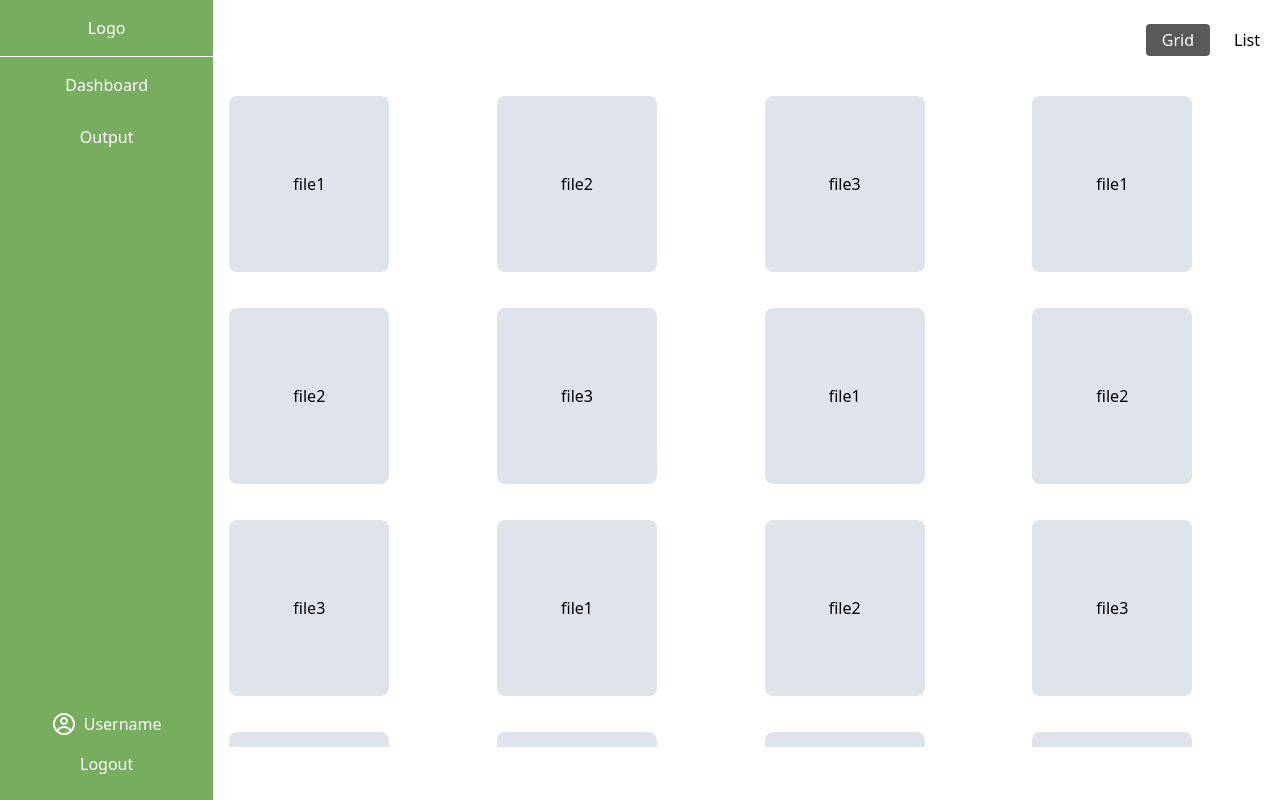
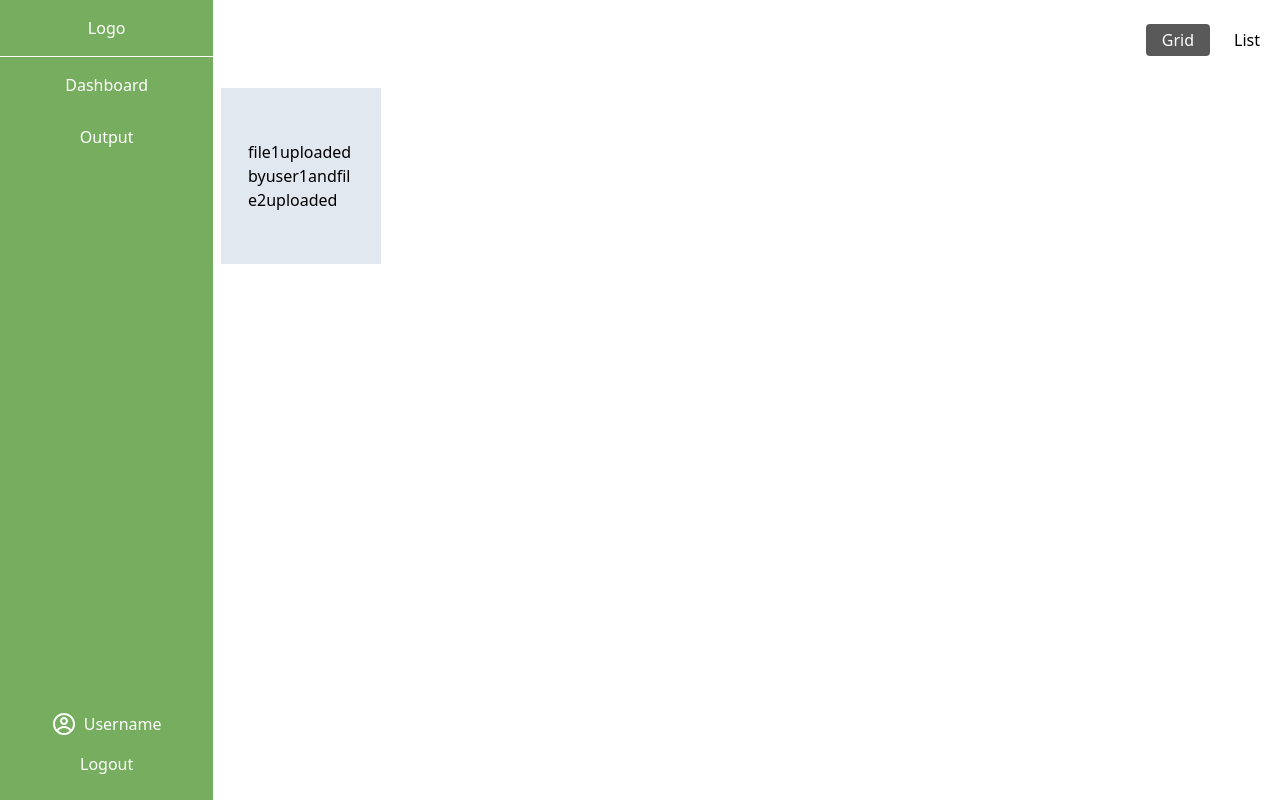
Before and after one commit to Jayspart45/rbg-projects, a React (Vite) app: page /user in a window 1280 px wide. Built offline with nearby package versions, Linux system fonts and the light colour scheme.

Commit message:
Grid and List Views

```diff
--- /dev/null
+++ b/src/Pages/User/GridBox.jsx
@@ -0,0 +1,16 @@
+import PropTypes from 'prop-types'
+const GridBox = ({file}) => {
+  return (
+    <div className="h-44 w-40 bg-slate-200 m-2">
+    <div className="oveflow-hidden break-words h-fit w-2/3 relative top-1/2 left-1/2 -translate-x-1/2 -translate-y-1/2">
+    {file}
+    </div>
+    </div>
+  )
+}
+
+GridBox.propTypes = {
+    file:PropTypes.string
+}
+
+export default GridBox
--- a/src/Pages/User/Views.jsx
+++ b/src/Pages/User/Views.jsx
@@ -1,30 +1,9 @@
 import { useEffect } from "react"
 import { useState } from "react"
+import GridBox from "./GridBox"
 
 const files = [
-  'file1',
-  'file2',
-  'file3',
-  'file1',
-  'file2',
-  'file3',
-  'file1',
-  'file2',
-  'file3',
-  'file1',
-  'file2',
-  'file3',
-  'file1',
-  'file2',
-  'file3',
-  'file1',
-  'file2',
-  'file3',
-  'file1',
-  'file2',
-  'file1',
-  'file2',
-  'file3'
+  'file1uploadedbyuser1andfile2uploaded',
 ]
 
 const Views = () => {
@@ -72,9 +51,8 @@ const Views = () => {
               <div className="grid grid-cols-3 md:grid-cols-4 h-full overflow-y-auto gap-1">
                 {
                   files.map((file,index)=>(
-                    <div key={index} className="bg-slate-400 flex items-center justify-center bg-opacity-30 m-4 h-44 w-40 rounded-lg">
-                      {file}
-                    </div>
+                    <GridBox key={index} file={file}
+                    />
                   ))
                 }
               </div>
```
